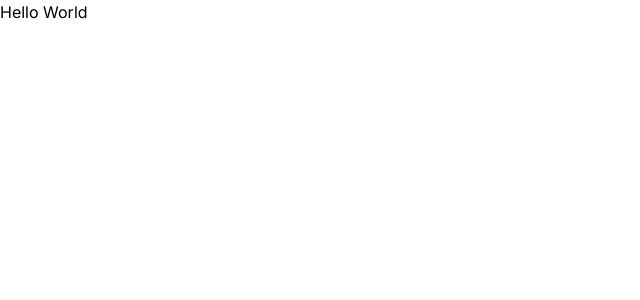
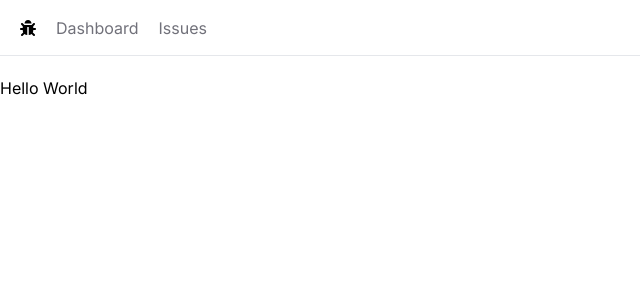
Before and after one commit to Gint367/issue-tracker, a Next.js app: page / in a window 1280 px wide. Shown: the top 300 px of the page, without its empty margins (0-640 px from the left). Built offline with nearby package versions, Linux system fonts and the light colour scheme.

Commit message:
navbar built

```diff
--- /dev/null
+++ b/app/NavBar.tsx
@@ -0,0 +1,21 @@
+import Link from 'next/link'
+import React from 'react'
+import { FaBug } from "react-icons/fa";
+
+const NavBar = () => {
+    const links = [
+        { label: 'Dashboard', href: '/' },
+        { label:'Issues', href: '/issues'},
+    ]
+  return (
+    <nav className='flex space-x-5 border-b mb-5 px-5 h-14 items-center'>
+        <Link href="/"><FaBug/></Link>
+        <ul className='flex space-x-5'>
+            {links.map(link =>
+            <Link key={link.href} className='text-zinc-500 hover:text-zinc-800 transition-colors' href={link.href}>{link.label}</Link>)}
+        </ul>
+    </nav>
+  )
+}
+
+export default NavBar
--- a/app/layout.tsx
+++ b/app/layout.tsx
@@ -1,6 +1,7 @@
 import './globals.css'
 import type { Metadata } from 'next'
 import { Inter } from 'next/font/google'
+import NavBar from './NavBar'
 
 const inter = Inter({ subsets: ['latin'] })
 
@@ -16,7 +17,10 @@
 }) {
   return (
     <html lang="en">
-      <body className={inter.className}>{children}</body>
+      <body className={inter.className}>
+        <NavBar></NavBar>
+        <main>{children}</main>
+        </body>
     </html>
   )
 }
--- a/package.json
+++ b/package.json
@@ -19,6 +19,7 @@
     "postcss": "8.4.45",
     "react": "18.3.1",
     "react-dom": "18.3.1",
+    "react-icons": "^4.11.0",
     "tailwindcss": "3.4.10",
     "typescript": "5.5.4"
   }
```
Also changed, not shown: 1 other file (tests, documents, lock files or other folders).
